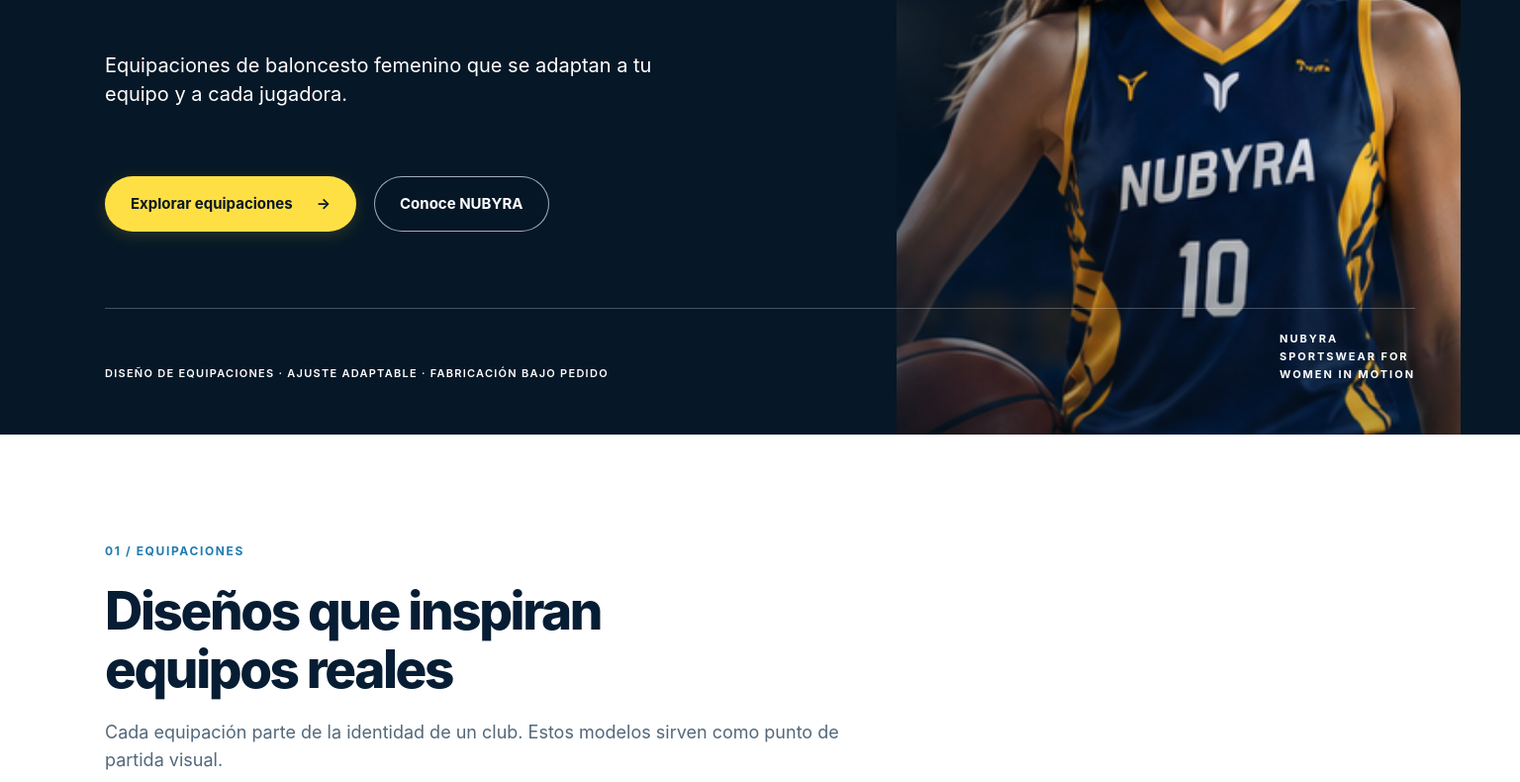
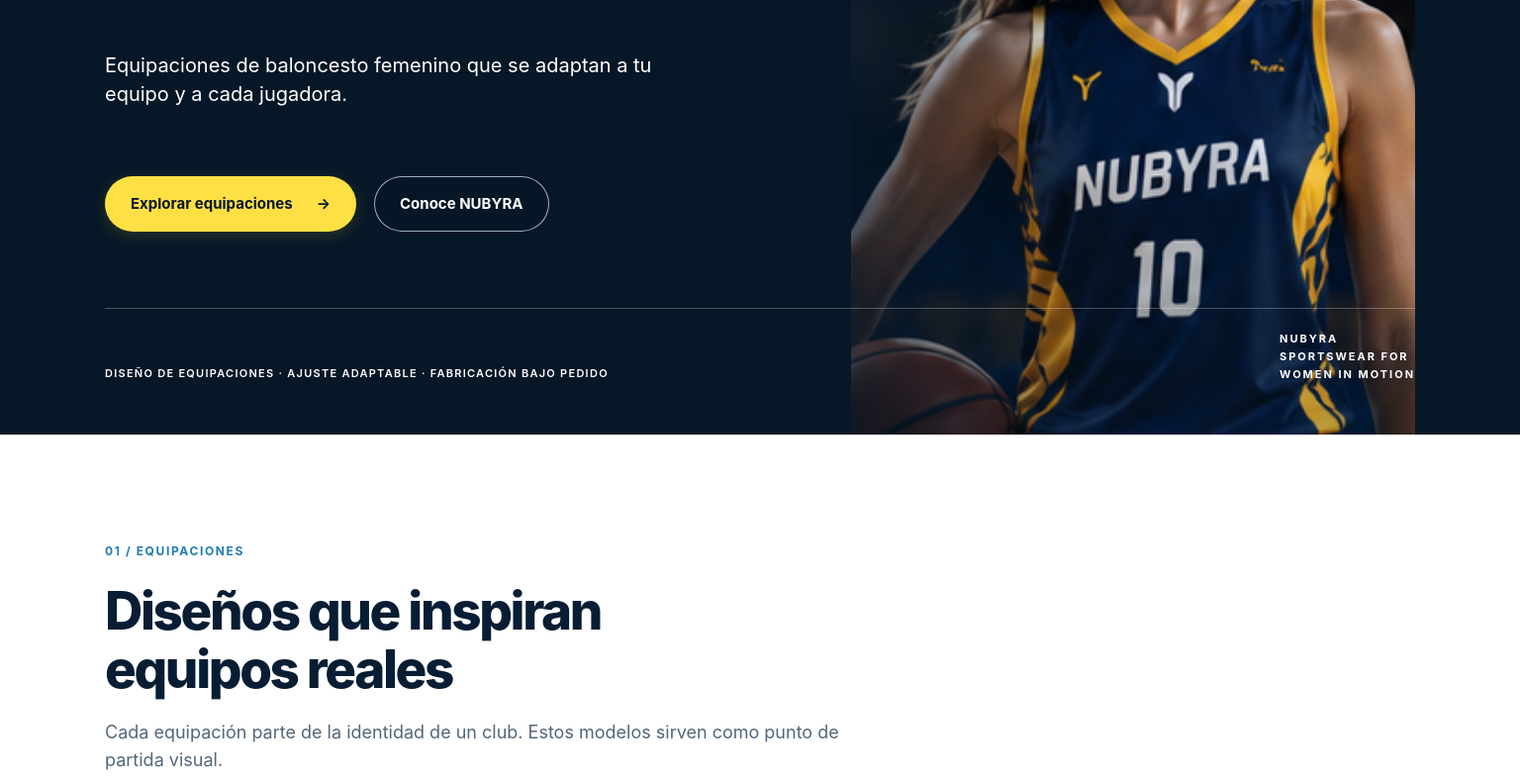
Before and after one commit to dunay2/nubyra-site, a website: page index.html in a window 1536 px wide. Shown: the part 461-1251 px from the top of the page at 99% size. Drawn offline with Linux system fonts and the light colour scheme.

Commit message:
fix(web): centrar hero e imagen en ultrawide

```diff
--- a/landing.css
+++ b/landing.css
@@ -66,3 +66,23 @@
   .contact-card button{margin-top:24px}
 }
 @media(max-width:390px){.kit-card__art img{height:165px}.kit-card__art{min-height:170px}}
+
+/* Ultrawide: keep the photographic layer and its fade aligned with the same
+   centered 1440px design canvas as the header, copy and bottom signature.
+   Full-bleed navy stays across the viewport; other breakpoints are unchanged. */
+@media (min-width: 1440px) {
+  .hero,
+  .hero__inner {
+    min-height: max(900px, 100svh);
+  }
+  .hero__photo {
+    right: calc((100% - 1440px) / 2 + 58px);
+    height: max(866px, calc(100% - 164px));
+  }
+  .hero__shade {
+    left: 50%;
+    right: auto;
+    width: 1440px;
+    transform: translateX(-50%);
+  }
+}
```
